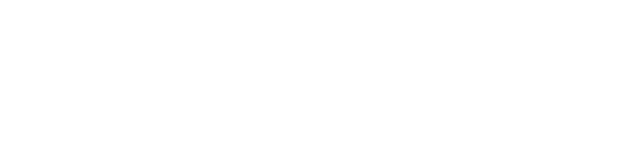
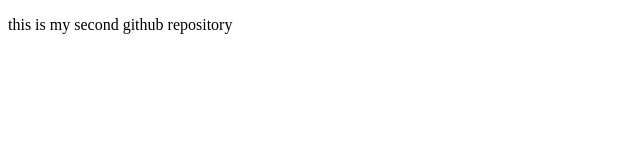
Before and after one commit to omarfarukgalib/my-second-repo, a plain HTML site: page index.html in a window 1280 px wide. Shown: the whole page, without its empty margins (0-640 px from the left). Drawn offline with Linux system fonts and the light colour scheme.

Commit message:
second git commit

```diff
--- a/index.html
+++ b/index.html
@@ -7,6 +7,7 @@
     <title>my second github repo</title>
 </head>
 <body>
+    <p>this is my second github repository</p>
+</body>
 
-</body>
 </html>
```
